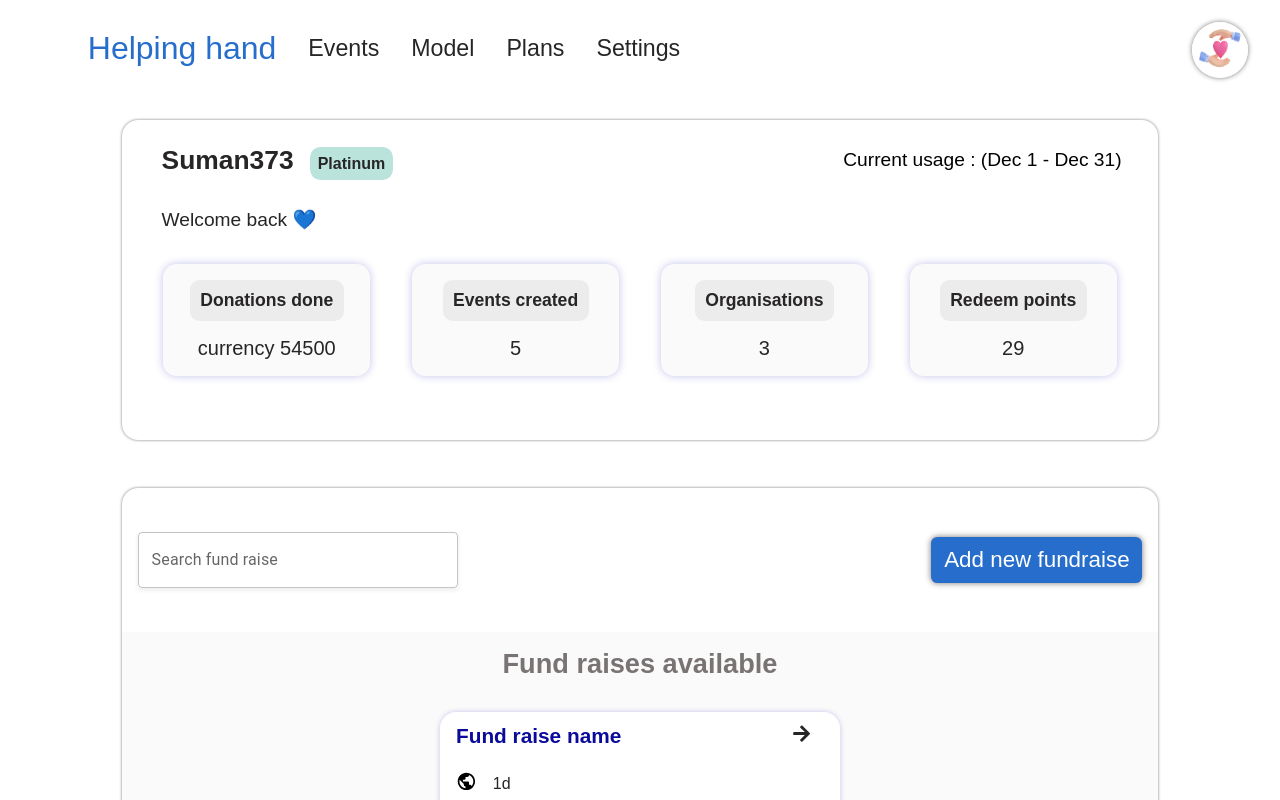
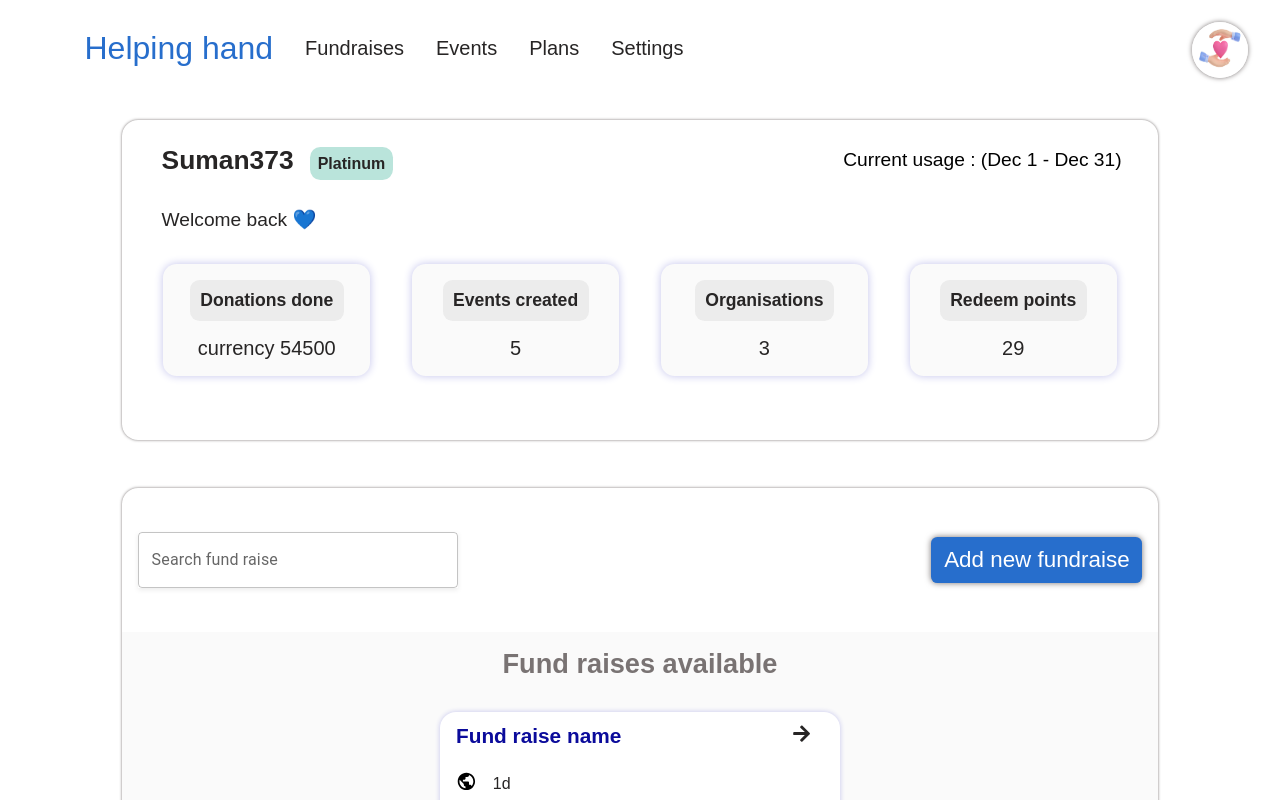
Before and after one commit to Suman373/blossom, a React (Create React App) app in the folder client/: page /userhome in a window 1280 px wide. Shown: the top 800 px of the page. Built offline with nearby package versions, Linux system fonts and the light colour scheme.

Commit message:
fix: navbar, small style problems
added page route from navbar links

```diff
--- a/client/src/components/Fund/Fund.scss
+++ b/client/src/components/Fund/Fund.scss
@@ -74,7 +74,7 @@
             align-items: center;
 
             .progress-container {
-                height: 2rem;
+                height: 1rem;
                 width: 15rem;
                 display: flex;
                 overflow: hidden;
--- a/client/src/components/FundRaise-user/FundRaise.jsx
+++ b/client/src/components/FundRaise-user/FundRaise.jsx
@@ -23,7 +23,7 @@ const FundRaise = () => {
   }
 
   return (
-    <section className="fund-raise-container">
+    <section className="fund-raise-container" id="fundraises">
       <header>
         <TextField
           id="outlined-search"
--- a/client/src/components/Navbar-user/UserNavbar.jsx
+++ b/client/src/components/Navbar-user/UserNavbar.jsx
@@ -8,14 +8,14 @@ const UserNavbar = () => {
   return (
     <>
         <AppBar
-            className="user-navbar">
+            className="user-navbar" >
            <div style={{display:'flex'}}>
            <ul>
-                <li><a id="logo" href="#user-home">Helping hand</a></li>
-                <li><a href="#events">Events</a></li>
-                <li><a href="#model">Model</a></li>
-                <li><a href="#plans">Plans</a></li>
-                <li><a href="#settings">Settings</a></li>
+                <li><a id="logo" href="/userhome">Helping hand</a></li>
+                <li><a href="#fundraises">Fundraises</a></li>
+                <li><a href="/userhome/events">Events</a></li>
+                <li><a href="/userhome/plans">Plans</a></li>
+                <li><a href="/userhome/settings">Settings</a></li>
             </ul>
             <section className="icon-control">
                 <img src={icon} alt="user-icon"/>
--- a/client/src/components/Navbar-user/UserNavbar.scss
+++ b/client/src/components/Navbar-user/UserNavbar.scss
@@ -21,7 +21,7 @@
         // background:variables.$blue-accent;
 
         li a{
-            font-size: 1.45rem;
+            font-size: 1.25rem;
             margin:0 1rem;
             color:variables.$sooth-black;
 
```
